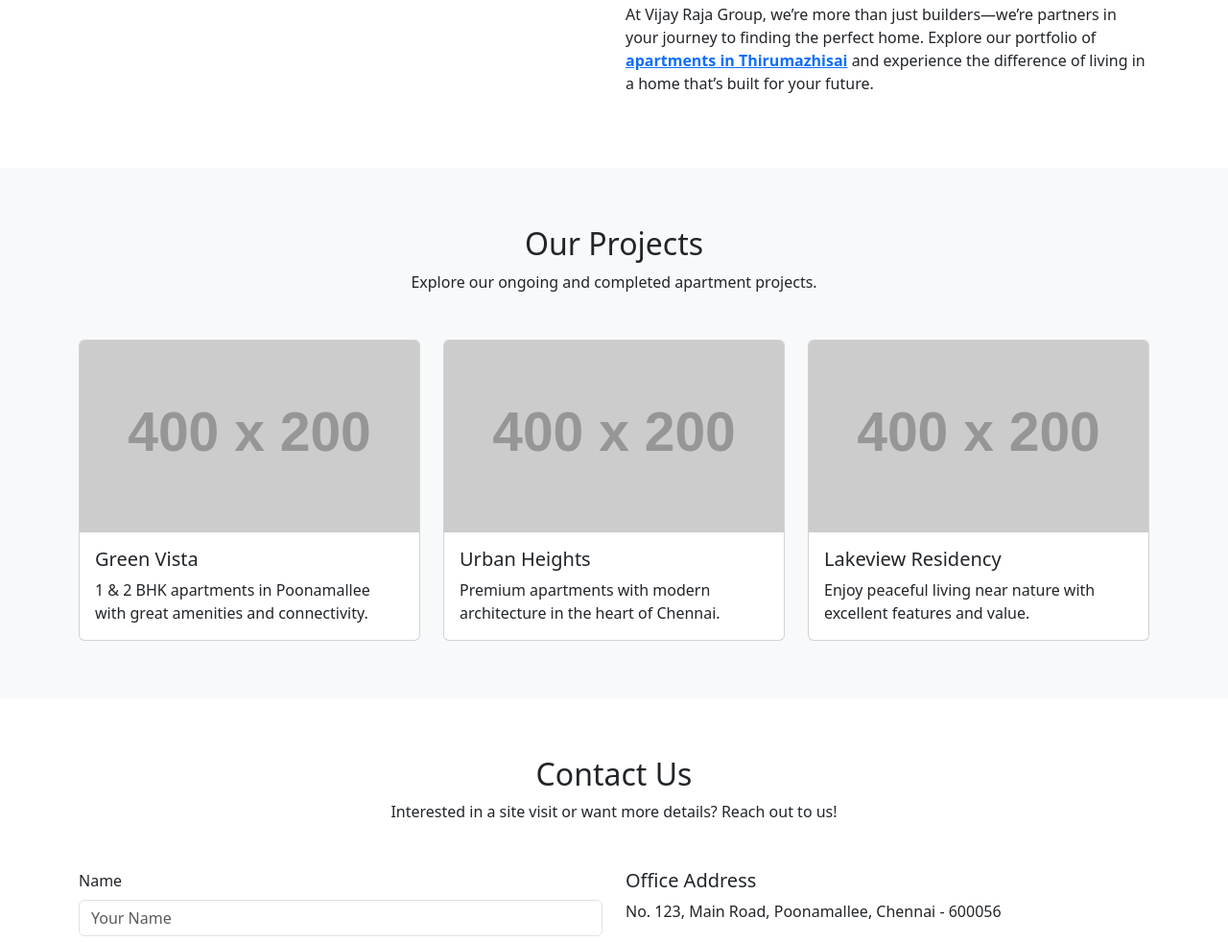
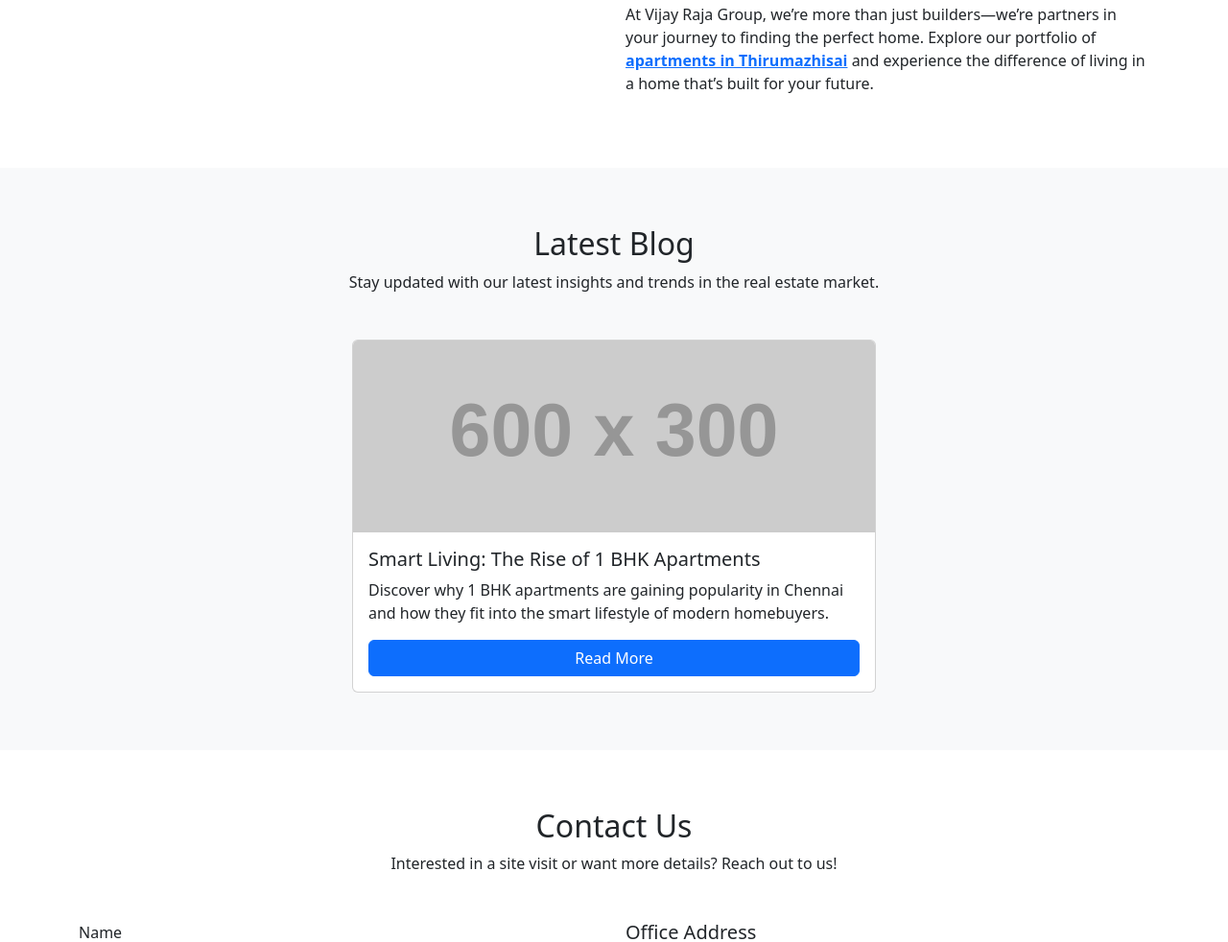
Before and after one commit to vijayrajaagroup/vijayrajagroup.github.com, a plain HTML site: page index.html in a window 1280 px wide. Shown: the part 1937-2919 px from the top of the page at 96% size. Drawn offline with nearby package versions, Linux system fonts and the light colour scheme; placeholder pictures from the web are drawn by us.

Commit message:
Update index.html

```diff
--- a/index.html
+++ b/index.html
@@ -102,44 +102,26 @@
   </div>
 </section>
 
-  <!-- Projects Section -->
-  <section id="projects" class="bg-light section-padding">
-    <div class="container">
-      <div class="text-center mb-5">
-        <h2>Our Projects</h2>
-        <p>Explore our ongoing and completed apartment projects.</p>
-      </div>
-      <div class="row">
-        <div class="col-md-4">
-          <div class="card">
-            <img src="https://via.placeholder.com/400x200" class="card-img-top" alt="Project 1">
-            <div class="card-body">
-              <h5 class="card-title">Green Vista</h5>
-              <p class="card-text">1 & 2 BHK apartments in Poonamallee with great amenities and connectivity.</p>
-            </div>
-          </div>
-        </div>
-        <div class="col-md-4">
-          <div class="card">
-            <img src="https://via.placeholder.com/400x200" class="card-img-top" alt="Project 2">
-            <div class="card-body">
-              <h5 class="card-title">Urban Heights</h5>
-              <p class="card-text">Premium apartments with modern architecture in the heart of Chennai.</p>
-            </div>
-          </div>
-        </div>
-        <div class="col-md-4">
-          <div class="card">
-            <img src="https://via.placeholder.com/400x200" class="card-img-top" alt="Project 3">
-            <div class="card-body">
-              <h5 class="card-title">Lakeview Residency</h5>
-              <p class="card-text">Enjoy peaceful living near nature with excellent features and value.</p>
-            </div>
+  <section id="blog" class="bg-light section-padding">
+  <div class="container">
+    <div class="text-center mb-5">
+      <h2>Latest Blog</h2>
+      <p>Stay updated with our latest insights and trends in the real estate market.</p>
+    </div>
+    <div class="row justify-content-center">
+      <div class="col-md-6">
+        <div class="card h-100">
+          <img src="https://via.placeholder.com/600x300" class="card-img-top" alt="Smart Living Blog">
+          <div class="card-body d-flex flex-column">
+            <h5 class="card-title">Smart Living: The Rise of 1 BHK Apartments</h5>
+            <p class="card-text">Discover why 1 BHK apartments are gaining popularity in Chennai and how they fit into the smart lifestyle of modern homebuyers.</p>
+            <a href="https://vijayrajagroup.com/blog/smart-living-demand-for-1bhk-apartments" class="mt-auto btn btn-primary">Read More</a>
           </div>
         </div>
       </div>
     </div>
-  </section>
+  </div>
+</section>
 
   <!-- Contact Section -->
   <section id="contact" class="section-padding">
```
